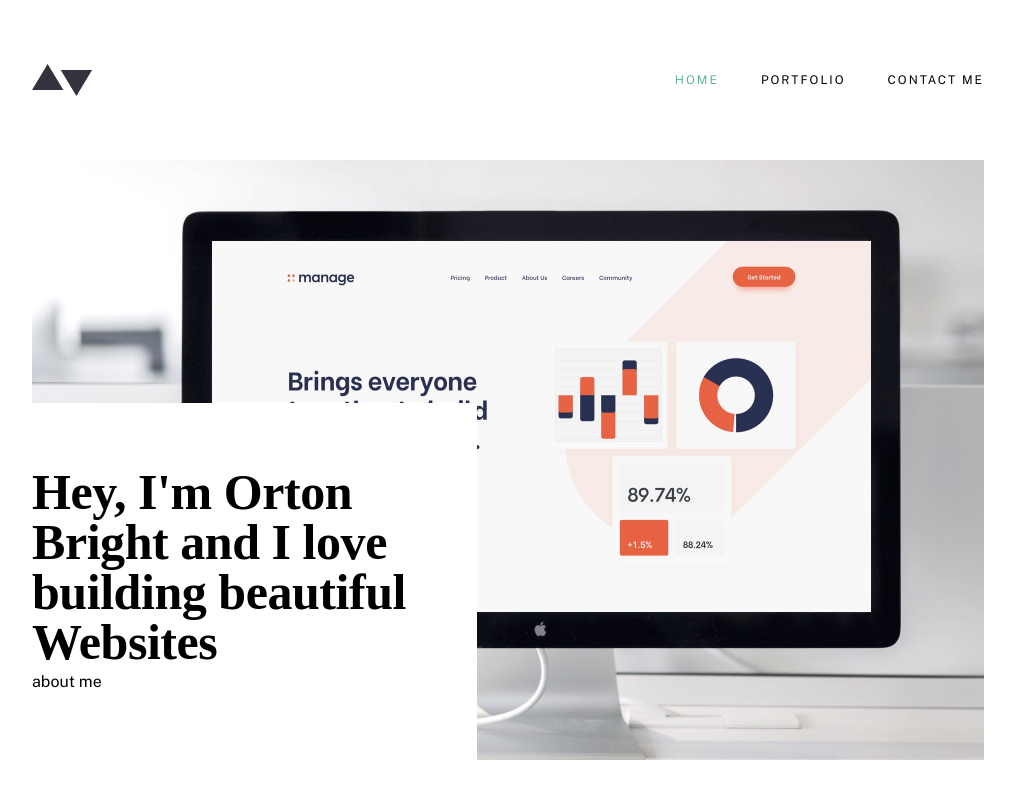
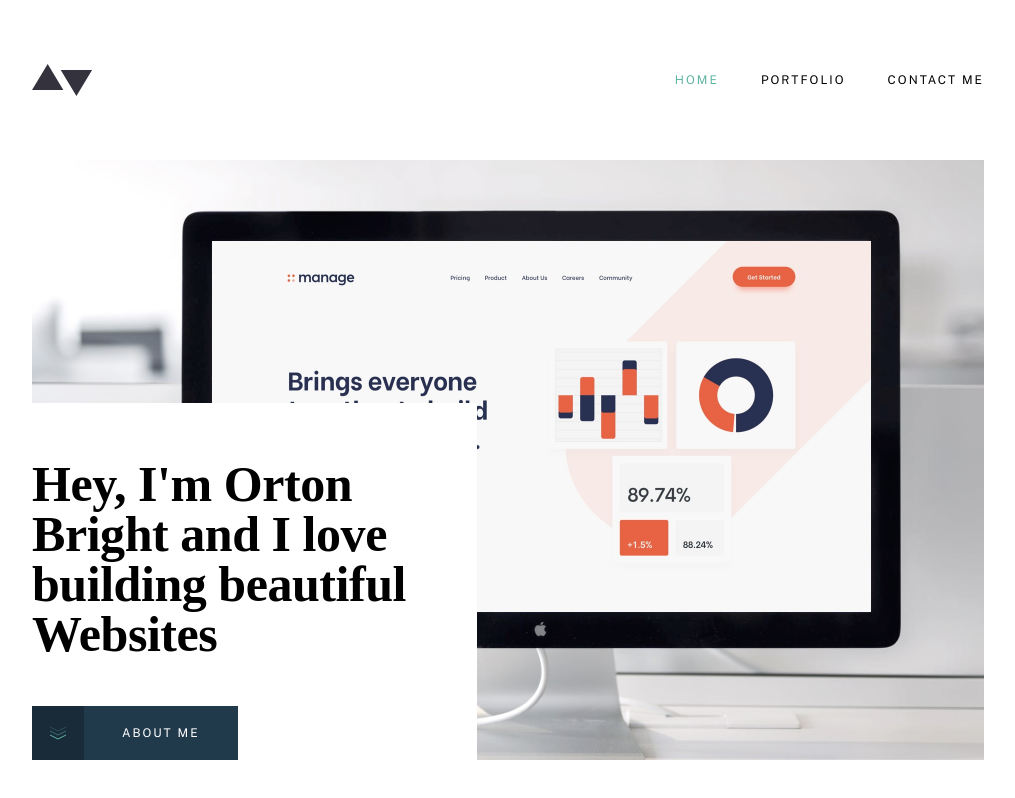
Before and after one commit to ortonb110/portfolio-site, a React (Vite) app: page / in a window 1280 px wide. Shown: the top 798 px of the page, without its empty margins (132-1147 px from the left). Built offline with nearby package versions, Linux system fonts and the light colour scheme; a web font is replaced by a local one.

Commit message:
Hero Section complete

```diff
--- a/src/Components/Hero.jsx
+++ b/src/Components/Hero.jsx
@@ -1,19 +1,38 @@
 import backgroundImage from "../assets/images/homepage/mobile/image-homepage-hero@2x.jpg";
 import { NavLink } from "react-router-dom";
+import defaultBtn from "./defaultBtn";
 
 const Hero = () => {
   return (
     <main className="mobile md:tablet xl:desktop h-[60rem] w-full ">
-      <section className="md:bg-tablet lg:bg-desktop xl:bg-desktopXL bg-no-repeat w-full h-full bg-top bg-cover  relative">
-        <div className="md:hidden">
+      <section className="md:bg-tablet lg:bg-desktop xl:bg-desktopXL bg-no-repeat w-full h-full bg-top bg-cover  relative ">
+        <div className="md:hidden ">
           <img src={backgroundImage} aria-hidden />
         </div>
-        <div className="bg-white md:w-[51.4rem] xl:w-[44.5rem] md:h-[27.8rem] xl:h-[35.7rem] md:absolute bottom-0 left-0 flex flex-col justify-center">
+        <div className="md:bg-white md:w-[51.4rem] xl:w-[44.5rem] md:h-[27.8rem] xl:h-[35.7rem] md:absolute bottom-0 left-0 md:pt-[5.6rem] flex md:block flex-col justify-center items-center md:items-start">
           <h1 className="hidden md:block">
             Hey, I'm Orton Bright and I love building beautiful Websites
           </h1>
-          <h2 className="md:hidden text-center">Hey, I'm Orton Bright and I love building beautiful Websites</h2>
-          <NavLink to={"/about"}>about me</NavLink>
+          <h2 className="md:hidden text-center">
+            Hey, I'm Orton Bright and I love building beautiful Websites
+          </h2>
+          <NavLink
+            to={"/about"}
+            className={`btn bg-primaryDarkBlue text-white group hover:bg-primary transition-all ease-in-out duration-200 md:absolute bottom-0`}
+          >
+            <span className="px-[1.8rem] bg-[#192b38] py-[2rem] group-hover:bg-[#468a7b] transition-all ease-in-out duration-200">
+              <svg xmlns="http://www.w3.org/2000/svg" width="16" height="14">
+                <g fill="none" fillRule="evenodd" stroke="#5FB4A2">
+                  <path d="M0 9l8 4 8-4" />
+                  <path opacity=".5" d="M0 5l8 4 8-4" />
+                  <path opacity=".25" d="M0 1l8 4 8-4" />
+                </g>
+              </svg>
+            </span>
+            <span className="px-[3.8rem] py-[1.2rem] tracking-[2px]">
+              about me
+            </span>
+          </NavLink>
         </div>
       </section>
     </main>
--- /dev/null
+++ b/src/Components/defaultBtn.jsx
@@ -0,0 +1,20 @@
+import { NavLink } from "react-router-dom";
+
+const defaultBtn = ({ path, label }) => {
+  return (
+    <NavLink to={path} className={`btn`}>
+      <span>
+        <svg xmlns="http://www.w3.org/2000/svg" width="16" height="14">
+          <g fill="none" fillRule="evenodd" stroke="#5FB4A2">
+            <path d="M0 9l8 4 8-4" />
+            <path opacity=".5" d="M0 5l8 4 8-4" />
+            <path opacity=".25" d="M0 1l8 4 8-4" />
+          </g>
+        </svg>
+      </span>
+      <span className="px-[3.8rem] py-[1.7rem]">{label}</span>
+    </NavLink>
+  );
+};
+
+export default defaultBtn;
--- a/src/index.css
+++ b/src/index.css
@@ -69,4 +69,7 @@
         @apply px-[3.2rem] mt-[3.2rem] mb-[4rem]
     }
 
+    .btn {
+        @apply uppercase flex items-center text-[1.2rem]
+    }
 }
```
